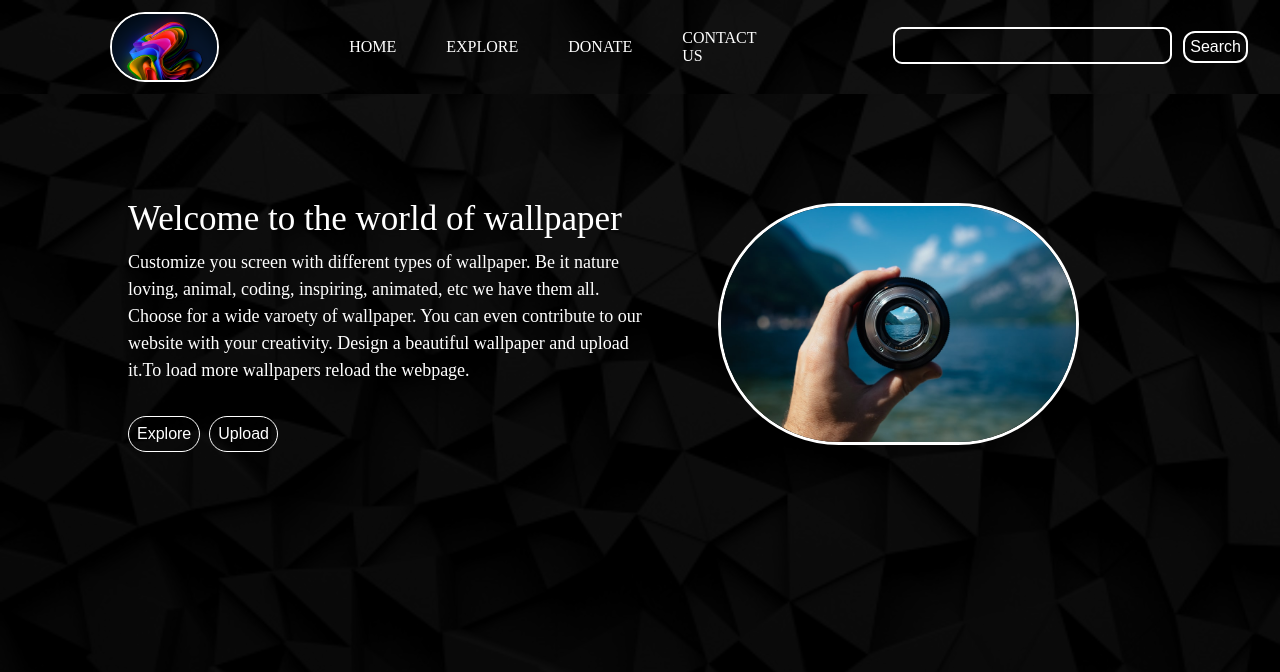
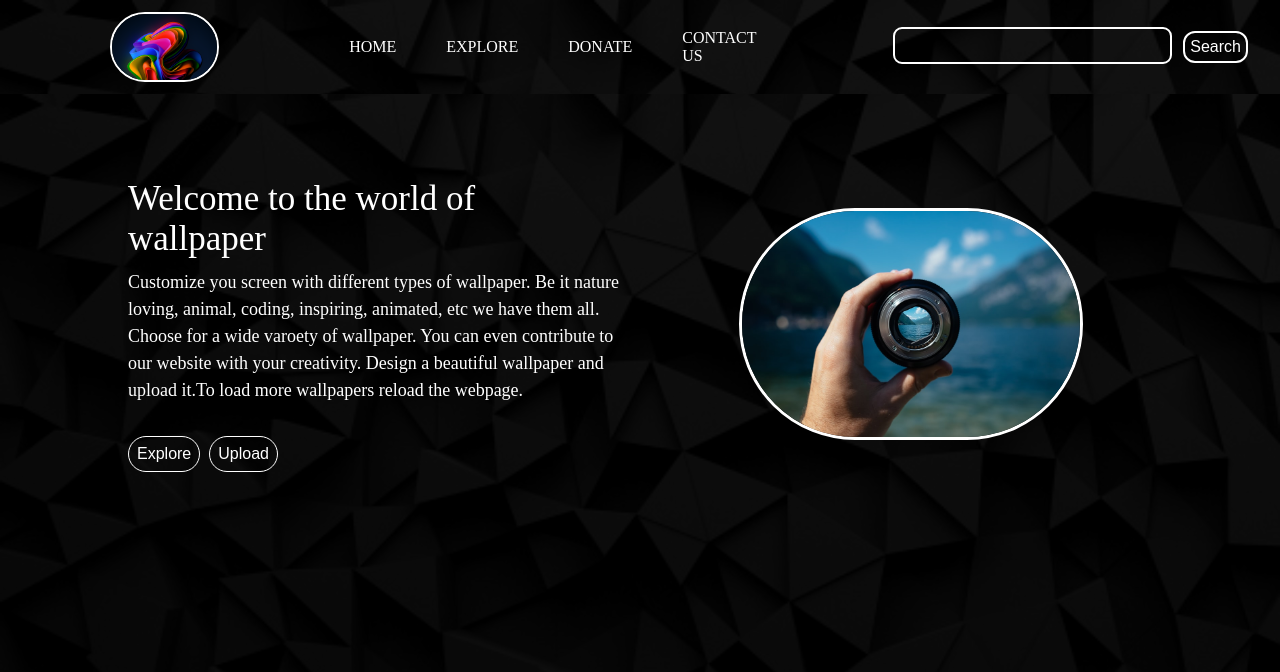
Before and after one commit to Puneet489/DA-Website, a plain HTML site: page index.html in a window 1280 px wide. Shown: the top 672 px of the page. Drawn offline with Linux system fonts and the light colour scheme.

Commit message:
text padding adjusted

```diff
--- a/CSS/style.css
+++ b/CSS/style.css
@@ -76,6 +76,8 @@
     background-size: cover;
     background-repeat: repeat-y;
     background-blend-mode: darken;
+    /* filter: invert(1); */
+
 
 }
 
@@ -100,6 +102,7 @@
     flex-direction: column;
     justify-content: center;
     width: 100%;
+    padding-right: 50px;
 
 }
 
```
